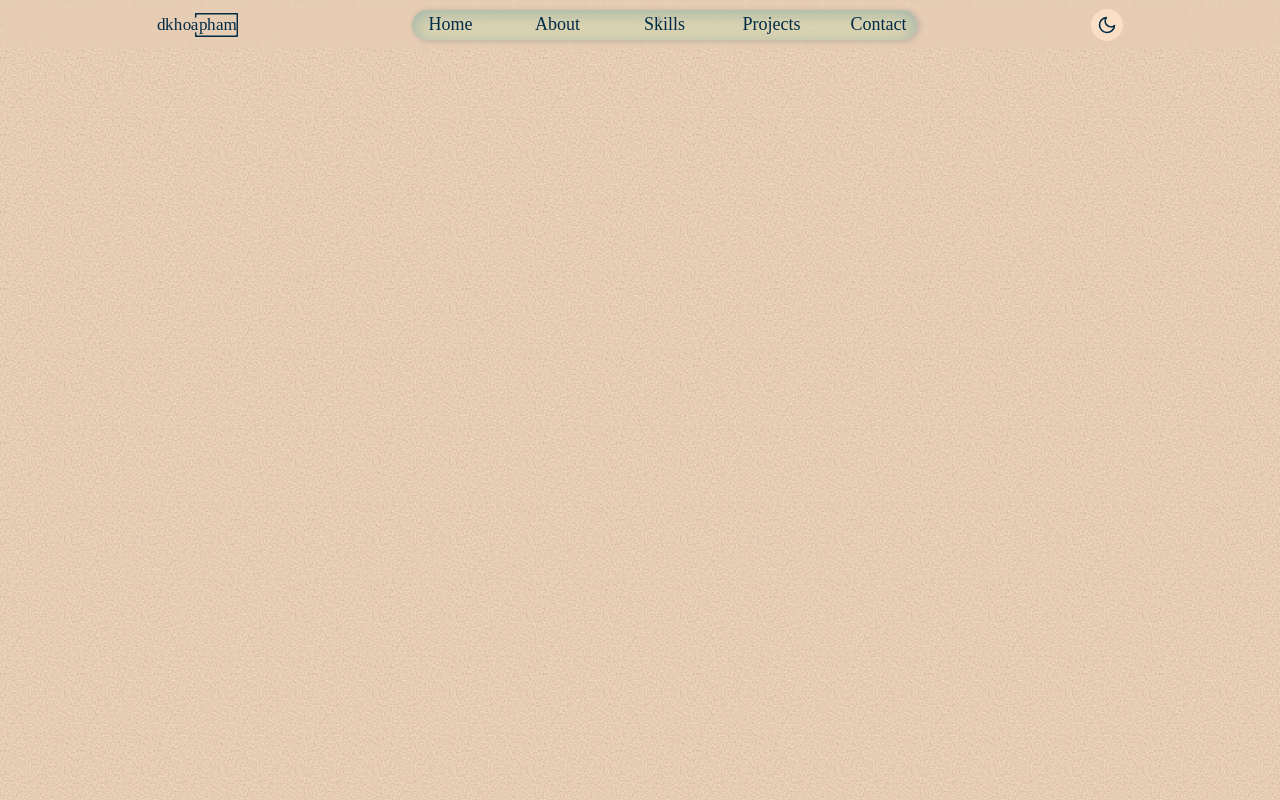
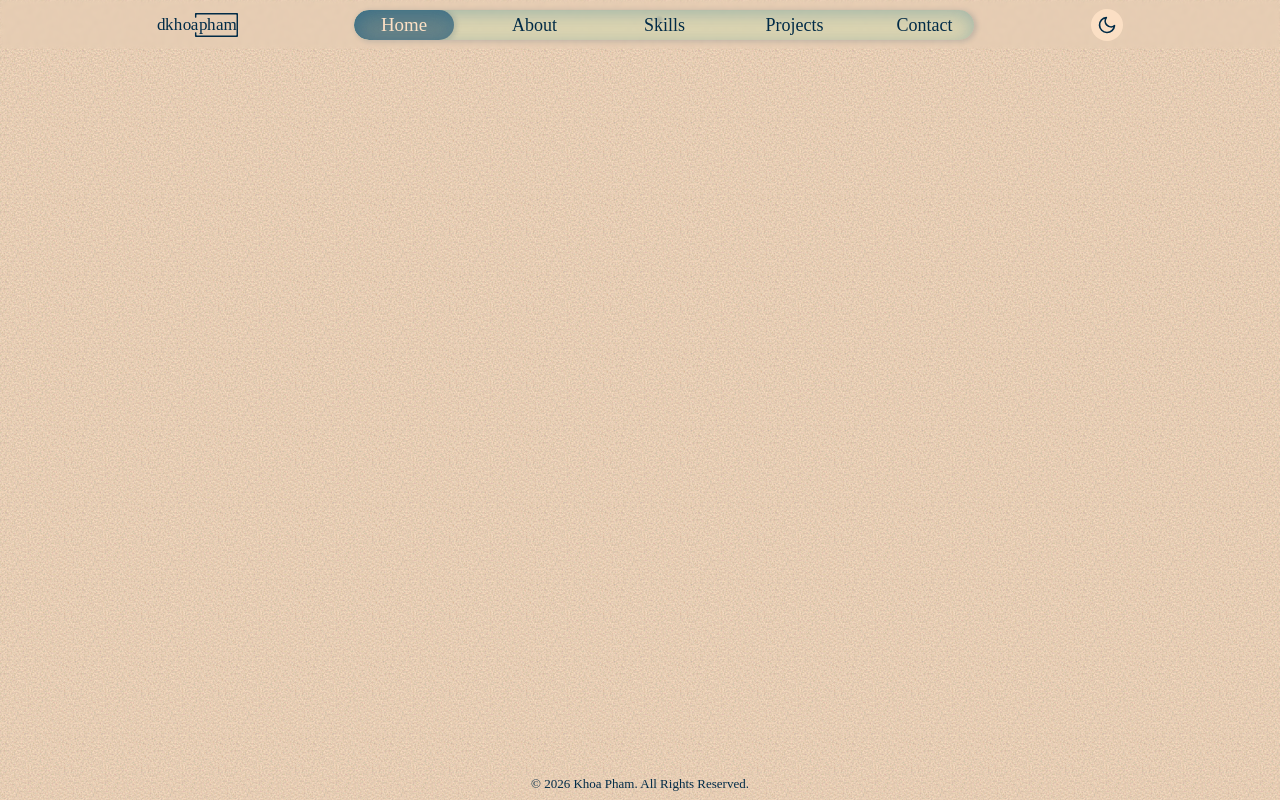
Before and after one commit to dkhoapham/My_Portfolio, a React (Vite) app: page / in a window 1280 px wide. Built offline with nearby package versions, Linux system fonts and the light colour scheme.

Commit message:
Fix: darkmode delay transition, nav elemt focus

```diff
--- a/index.html
+++ b/index.html
@@ -10,7 +10,6 @@
       const systemPrefersDark = window.matchMedia(
         "(prefers-color-scheme: dark)"
       ).matches;
-
       if (userTheme === "dark" || (!userTheme && systemPrefersDark)) {
         document.documentElement.classList.add("dark");
       } else {
@@ -18,7 +17,7 @@
       }
     </script>
   </head>
-  <body>
+  <body onload="document.body.classList.add('loaded')">
     <div id="root"></div>
     <script type="module" src="./src/index.tsx"></script>
   </body>
--- a/src/App.tsx
+++ b/src/App.tsx
@@ -1,10 +1,12 @@
 import "./styles/global/index.css";
 import Navbar from "./components/Navbar/Navbar";
+import Footer from "./components/Footer/Footer";
 
 function App() {
   return (
     <>
       <Navbar />
+      <Footer />
     </>
   );
 }
--- a/src/components/Footer/Footer.tsx
+++ b/src/components/Footer/Footer.tsx
@@ -0,0 +1,22 @@
+function Footer() {
+  return (
+    <footer
+      style={{
+        bottom: 0,
+        width: "100%",
+        height: "33px",
+        display: "flex",
+        position: "fixed",
+        textAlign: "center",
+        alignItems: "center",
+        justifyContent: "center",
+      }}
+    >
+      <p style={{ fontSize: "13px", color: "rgb(var(--nav-txt))" }}>
+        &copy; {new Date().getFullYear()} Khoa Pham. All Rights Reserved.
+      </p>
+    </footer>
+  );
+}
+
+export default Footer;
--- a/src/components/Navbar/Navbar.tsx
+++ b/src/components/Navbar/Navbar.tsx
@@ -1,19 +1,48 @@
-import { Link } from "react-router-dom";
+import { Link, useLocation } from "react-router-dom";
 import { FiSun, FiMoon } from "react-icons/fi";
 import { useEffect, useRef, useState } from "react";
 import Logo from "../../assets/logo.svg?react";
 import "./navbar.css";
 
 function Navbar() {
+  const location = useLocation();
+
+  useEffect(() => {
+    const currentPath = location.pathname || "/";
+    const oldActive = document.querySelector(".nav_links li.active");
+    const newActive = [...document.querySelectorAll(".nav_links li")].find(
+      (li) => {
+        const a = li.querySelector("a");
+        return a && a.getAttribute("href") === currentPath;
+      }
+    );
+    if (oldActive && oldActive !== newActive) {
+      oldActive.classList.add("fade-out");
+
+      setTimeout(() => {
+        oldActive.classList.remove("fade-out");
+        oldActive.classList.remove("active");
+
+        if (newActive) newActive.classList.add("active");
+      }, 150); // match CSS fade-out duration
+
+      return;
+    }
+    if (newActive) newActive.classList.add("active");
+  }, [location.pathname]);
+
   const [dark, setDark] = useState(
     document.documentElement.classList.contains("dark")
   );
 
   const toggleTheme = () => {
     const html = document.documentElement;
-    const newDark = html.classList.toggle("dark");
-    localStorage.theme = newDark ? "dark" : "light";
-    setDark(newDark);
+    setTimeout(() => {
+      const newDark = html.classList.toggle("dark");
+      localStorage.theme = newDark ? "dark" : "light";
+
+      setDark(newDark);
+    }, 100);
 
     const btn = document.querySelector(".theme_toggle_btn") as HTMLElement;
     if (btn) {
--- a/src/components/Navbar/navbar.css
+++ b/src/components/Navbar/navbar.css
@@ -45,17 +45,22 @@
 .nav_links li {
   background: transparent;
   border-radius: 77px;
-  width: 77px;
+  min-width: 100px;
   height: 30px;
   display: flex;
   justify-content: center;
   align-items: center;
   position: relative;
   transition: background 0.1s ease, backdrop-filter 0.1s ease,
-    box-shadow 0.1s ease, transform 0.1s ease;
+    box-shadow 0.1s ease, transform 0.1s ease, opacity 0.25s ease;
 }
 
-.nav_links li:hover {
+.nav_links li.fade-out {
+  opacity: 0;
+}
+
+.nav_links li:hover,
+.nav_links li.active {
   background: rgba(var(--accent-hover), 0.5);
   backdrop-filter: blur(10px);
   box-shadow: 2px 1px 5px 1px rgba(var(--shadow), 0.15),
@@ -93,14 +98,16 @@
   align-items: center;
   width: 100%;
   height: 100%;
+  line-height: 30px;
   border-radius: 77px;
-  transition: border-color 0.25s ease, transform 0.25s ease;
+  transition: border-color 0.25s ease, transform 0.25s ease-in-out;
 }
 
-.nav_links li a:hover {
+.nav_links li a:hover,
+.nav_links li.active a {
   transform: none;
   color: rgb(var(--secondary-text));
-  transform: scale(1.1);
+  transform: scale(1.05);
 }
 
 .nav_left {
@@ -149,7 +156,7 @@
 }
 
 .theme_toggle_btn.animate {
-  animation: slideUp 0.3s ease-out;
+  animation: slideUp 0.4s ease-out;
 }
 
 .nav_toggle {
@@ -169,13 +176,13 @@
   transition: all 0.3s ease-in-out;
 }
 
-@media screen and (max-width: 1040px) {
+@media screen and (max-width: 1080px) {
   .nav {
     padding: 0 50px;
   }
 }
 
-@media screen and (max-width: 780px) {
+@media screen and (max-width: 860px) {
   .nav {
     padding: 0 35px;
   }
--- a/src/styles/global/index.css
+++ b/src/styles/global/index.css
@@ -36,9 +36,10 @@ body {
   overflow: hidden;
   margin: 0;
   padding: 0;
-  font-family: "Indie Flower", cursive;
+  /*font-family: "Indie Flower", cursive;*/
+  font-family: MarkerFelt-Thin, "Marker Felt";
   line-height: 1.5;
-  font-weight: 400;
+  font-weight: 100;
 
   background-color: rgb(var(--background-color));
   background-image: url("../global/bg_noise.svg");
@@ -51,3 +52,12 @@ body {
   -webkit-font-smoothing: antialiased;
   -moz-osx-font-smoothing: grayscale;
 }
+
+body {
+  transition: background-color 0.4s ease, color 0.4s ease,
+    border-color 0.4s ease, fill 0.4s ease, stroke 0.4s ease;
+}
+
+body:not(.loaded) {
+  display: none;
+}
```
Also changed, not shown: 1 other file (tests, documents, lock files or other folders).
